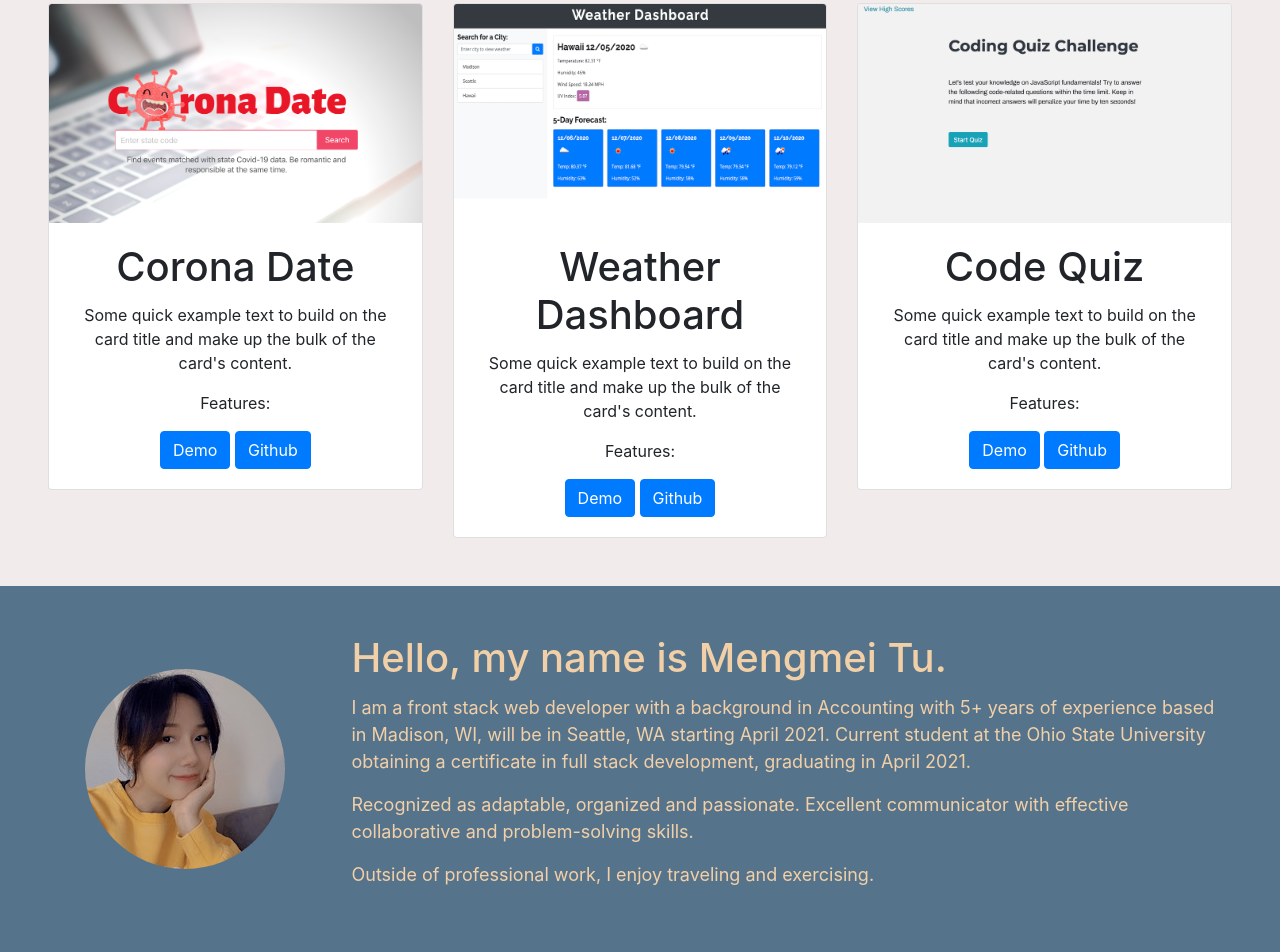
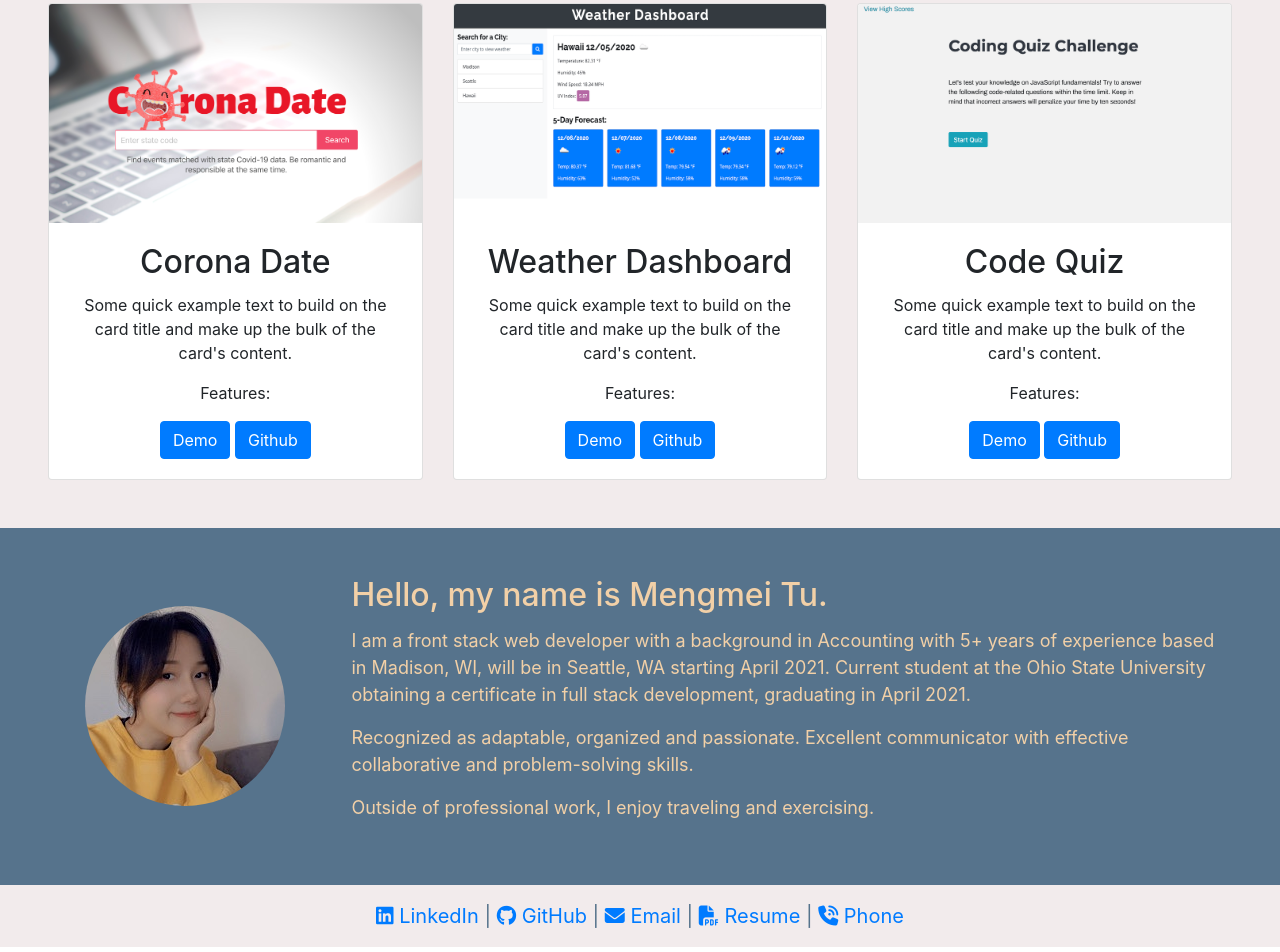
Before and after one commit to mmeii/portfolio, a plain HTML site: page index.html in a window 1280 px wide. Shown: the part 927-1879 px from the top of the page. Drawn offline with nearby package versions, Linux system fonts and the light colour scheme.

Commit message:
update contact section

```diff
--- a/Assets/style.css
+++ b/Assets/style.css
@@ -55,5 +55,11 @@ h2 {
 }
 
 h3 {
-    font-size: 40px;
+    font-size: 32px;
 }
+
+#contact {
+    background:#F2EBEC;
+    font-size: 20px;
+    color: #56738C;
+}
--- a/index.html
+++ b/index.html
@@ -128,9 +128,14 @@
     </section>
 
     <!-- contact -->
-    <section id="contact">
+    <footer id="contact" class="text-center pt-3 pb-3">
         <!-- linkedin, github, email, resume, phone# -->
-    </section>
+        <a href="#"><i class="fab fa-linkedin"></i> LinkedIn</a> |
+        <a href="#"><i class="fab fa-github"></i> GitHub</a> |
+        <a href="#"><i class="fas fa-envelope"></i> Email</a> |
+        <a href="#"><i class="fas fa-file-pdf"></i> Resume</a> |
+        <a href="#"><i class="fas fa-phone-volume"></i> Phone</a>
+    </footer>
     </div>
 </body>
 
```
